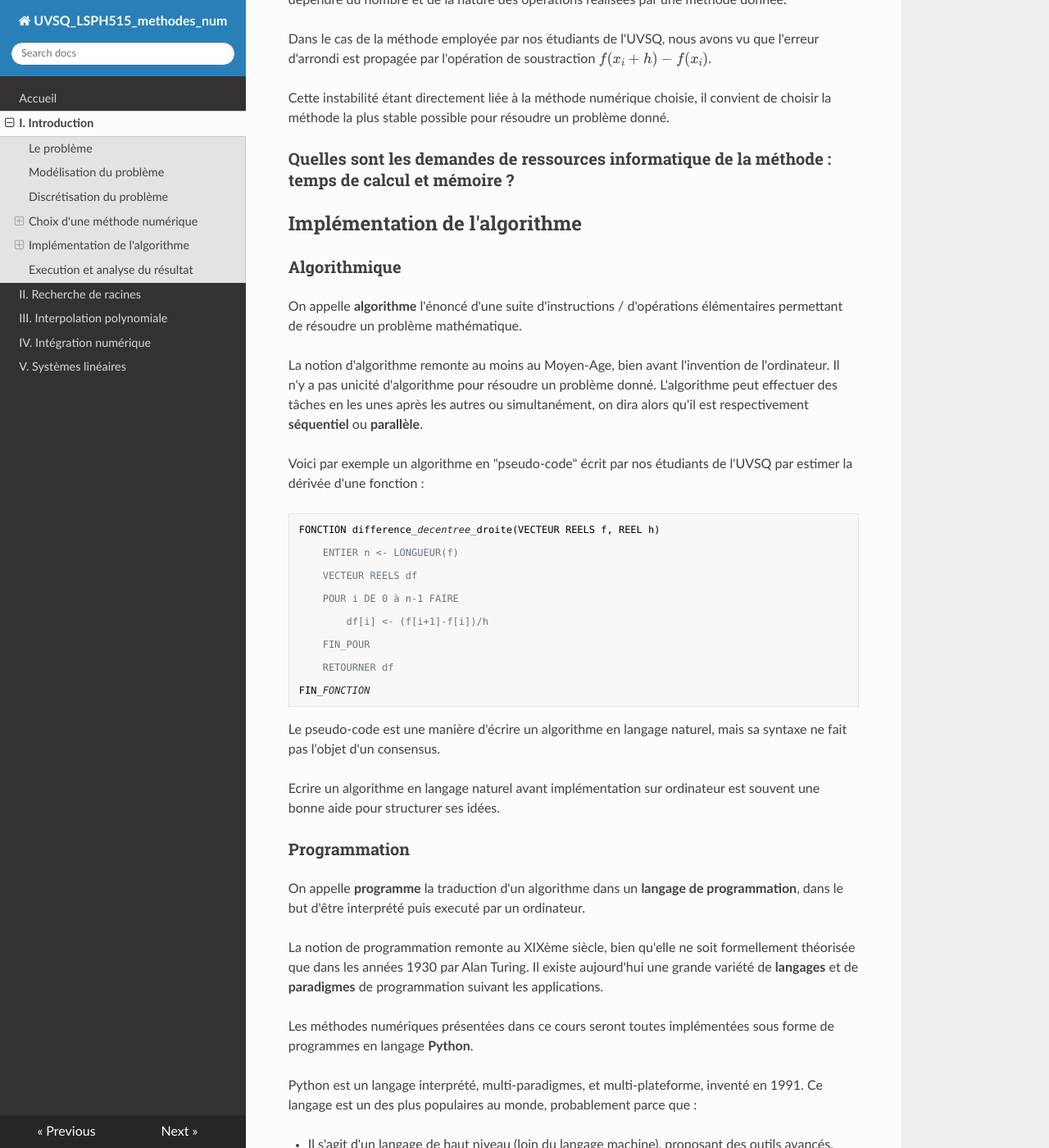
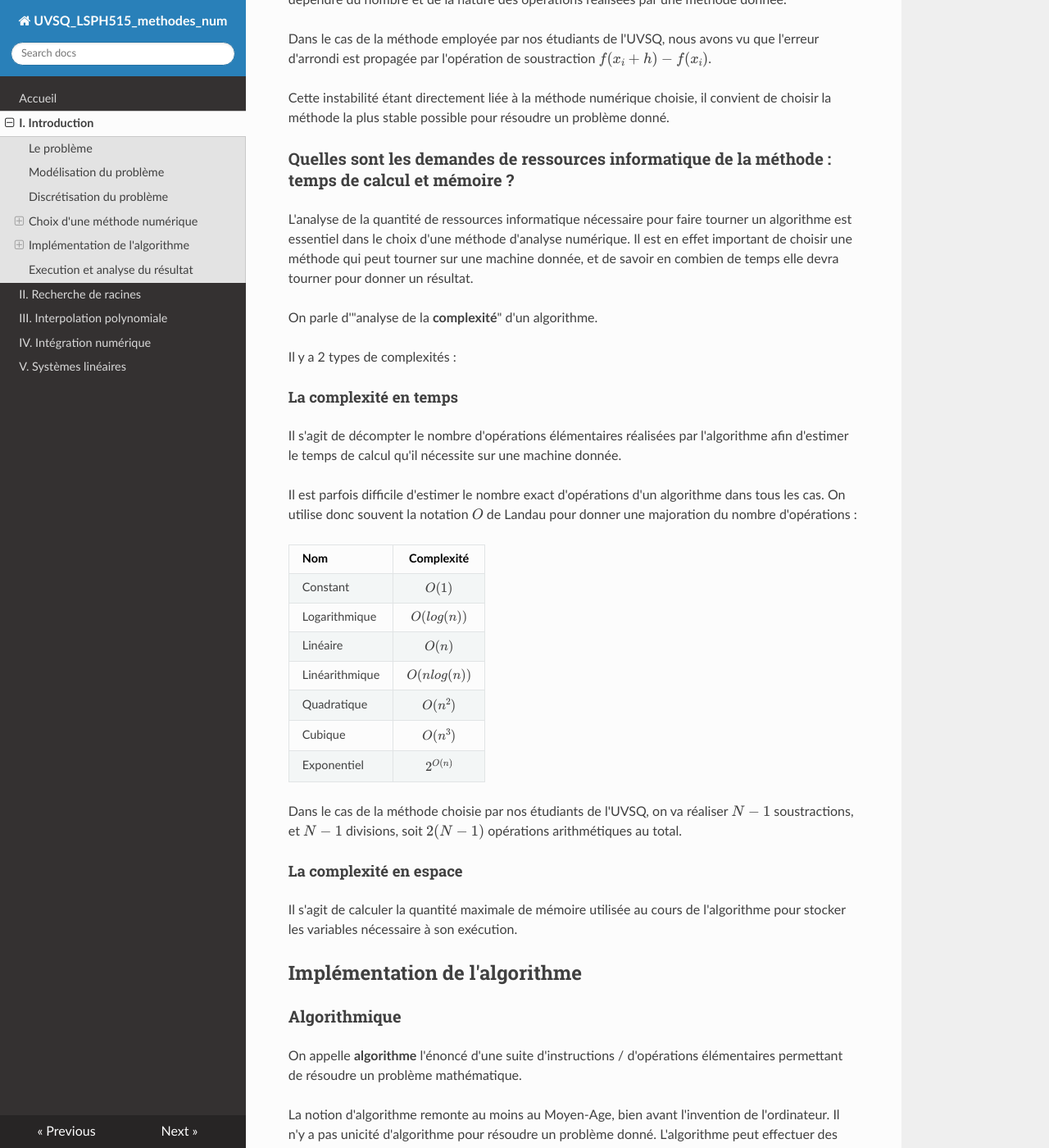
Before and after one commit to NicOudart/UVSQ_LSPH515_methodes_num, an MkDocs documentation site: the page built from docs/Chap1_Introduction.md, in a window 1280 px wide and 1400 px high, scrolled down 5845 px. Shown: the whole window at 82% size. Built offline with MkDocs 1.6.1, drawn with Linux system fonts in a browser that asks for light colours; nearby versions of some CDN libraries.

Commit message:
-Update Chapter 1.

```diff
--- a/docs/Chap1_Introduction.md
+++ b/docs/Chap1_Introduction.md
@@ -171,6 +171,8 @@ Une méthode numérique est dites **convergente** si l'écart entre la solution
 
 Si de plus, l'erreur absolue
 
+
+
 Dans notre exemple, on peut montrer que pour chaque $W(t_i)$, l'erreur est majorée par $\frac{h}{2} sup_{t \in [t_i,t_i+h]} \mid \frac{d^2}{dt^2} p(t)\mid$.
 La méthode converge donc vers la solution lorsque que le pas de discrétisation $h$ diminue.
 Nous verrons dans la suite que cette convergence est dite "d'ordre 1".
@@ -207,6 +209,38 @@ Dans le cas de la méthode employée par nos étudiants de l'UVSQ, nous avons vu
 Cette instabilité étant directement liée à la méthode numérique choisie, il convient de choisir la méthode la plus stable possible pour résoudre un problème donné.
 
 ### Quelles sont les demandes de ressources informatique de la méthode : temps de calcul et mémoire ?
+
+L'analyse de la quantité de ressources informatique nécessaire pour faire tourner un algorithme est essentiel dans le choix d'une méthode d'analyse numérique.
+Il est en effet important de choisir une méthode qui peut tourner sur une machine donnée, et de savoir en combien de temps elle devra tourner pour donner un résultat.
+
+On parle d'"analyse de la **complexité**" d'un algorithme.
+
+Il y a 2 types de complexités :
+
+#### La **complexité en temps**
+
+Il s'agit de décompter le nombre d'opérations élémentaires réalisées par l'algorithme afin d'estimer le temps de calcul qu'il nécessite sur une machine donnée.
+
+Il est parfois difficile d'estimer le nombre exact d'opérations d'un algorithme dans tous les cas.
+On utilise donc souvent la notation $O$ de Landau pour donner une majoration du nombre d'opérations :
+
+|Nom           |Complexité   |
+|:-------------|:-----------:|
+|Constant      |$O(1)$       |
+|Logarithmique |$O(log(n))$  |
+|Linéaire      |$O(n)$       |
+|Linéarithmique|$O(n log(n))$|
+|Quadratique   |$O(n^2)$     |
+|Cubique       |$O(n^3)$     |
+|Exponentiel   |$2^{O(n)}$   |
+
+Dans le cas de la méthode choisie par nos étudiants de l'UVSQ, on va réaliser $N-1$ soustractions, et $N-1$ divisions, soit $2(N-1)$ opérations arithmétiques au total.
+
+#### La **complexité en espace**
+
+Il s'agit de calculer la quantité maximale de mémoire utilisée au cours de l'algorithme pour stocker les variables nécessaire à son exécution.
+
+
 
 ## Implémentation de l'algorithme
 
```
